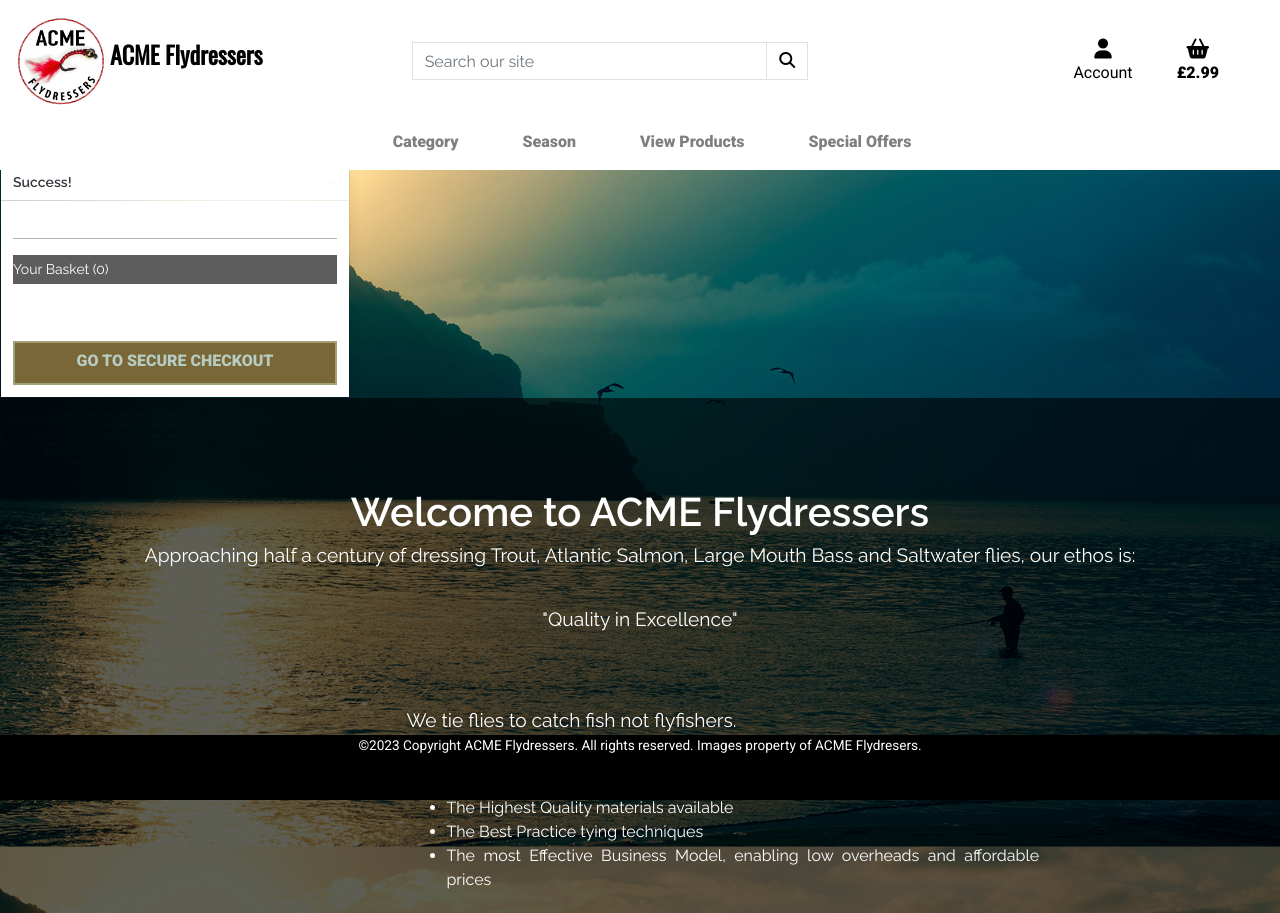
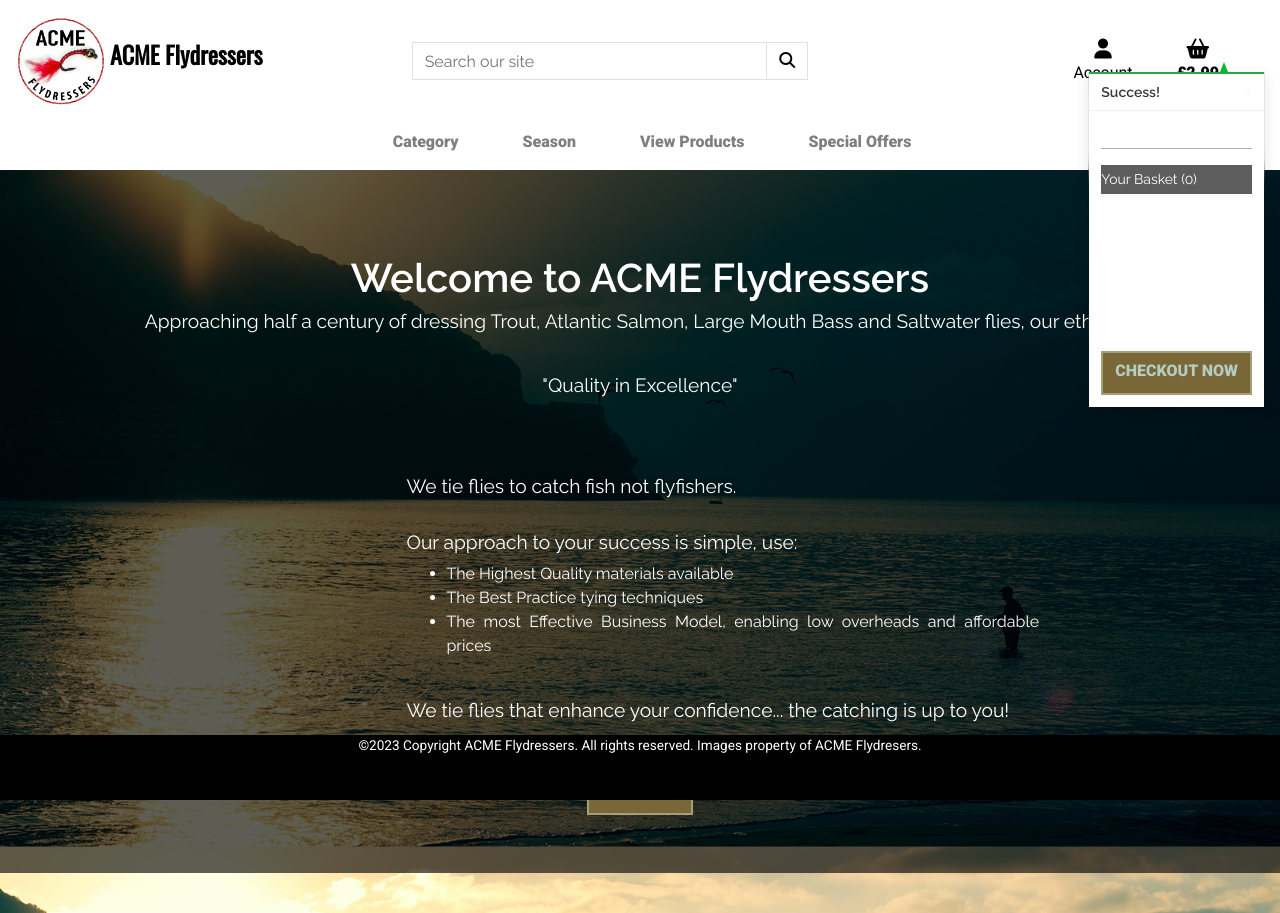
Before and after one commit to wendybovill/acme-flyfishers, a Django app: page / in a window 1280 px wide. Shown: the top 913 px of the page. Run offline with Django 3.2, Linux system fonts and the light colour scheme; tables that the repository leaves empty hold one stand-in row (values such as "Sample post"); one stand-in notice (Sample message) is shown; some libraries are stand-ins or nearby versions.

Commit message:
adding toasts and css to base files

```diff
--- /dev/null
+++ b/static/css/toast.css
@@ -0,0 +1,69 @@
+.basket-toast-wrapper {
+    height: 100px;
+    overflow-x: hidden;
+    overflow-y: auto;
+}
+
+/* CSS-tricks https://css-tricks.com/snippets/css/css-triangle/ */
+.arrow-up {
+    width: 0;
+    height: 0;
+    border-left: 4px solid transparent;
+    border-right: 4px solid transparent;
+    border-bottom: 10px solid black;
+    position: absolute;
+    top: -10px;
+    right: 36px;
+}
+
+/* PRIMARY CLASSES FROM BOOTSTRAP */
+
+.message-container {
+    position: fixed;
+    top: 72px;
+    right: 15px;
+    z-index: 99999999999;
+}
+
+.custom-toast {
+    overflow: visible;
+}
+
+.toast-capper {
+    height: 2px;
+}
+
+
+
+/* ADDITIONAL HELPER CLASSES FROM BOOTSTRAP */
+.arrow-primary {
+    border-bottom-color: #006eff !important;
+}
+
+.arrow-secondary {
+    border-bottom-color: #7a8186 !important;
+}
+
+.arrow-success {
+    border-bottom-color: #06b82f !important;
+}
+
+.arrow-danger {
+    border-bottom-color: #dd0016 !important;
+}
+
+.arrow-warning {
+    border-bottom-color: #ff6a07 !important;
+}
+
+.arrow-info {
+    border-bottom-color: #3590c5 !important;
+}
+
+.arrow-light {
+    border-bottom-color: #f8f9fa !important;
+}
+
+.arrow-dark {
+    border-bottom-color: #343a40 !important;
+}
--- a/templates/base.html
+++ b/templates/base.html
@@ -16,7 +16,9 @@
     <link href="https://fonts.googleapis.com/css2?family=Raleway:ital,wght@0,300;0,400;0,600;1,400&display=swap" rel="stylesheet">
     <link href="https://fonts.googleapis.com/css2?family=Roboto:ital,wght@0,100;0,300;0,400;0,500;0,900;1,300;1,400&display=swap" rel="stylesheet">
     <link rel="stylesheet" href="https://fonts.googleapis.com/css?family=Oswald&display=swap">
-    <link rel="stylesheet" href="{% static 'css/base.css' %}"> {% endblock %}
+    <link rel="stylesheet" href="{% static 'css/base.css' %}">
+    <link rel="stylesheet" href="{% static 'css/toast.css' %}">
+    {% endblock %}
     {% block more_css %} {% endblock %}
     {% block corejs %}
     <script src="https://kit.fontawesome.com/e55fb01ad9.js" crossorigin="anonymous"></script>
--- a/templates/includes/toasts/toast_success.html
+++ b/templates/includes/toasts/toast_success.html
@@ -16,7 +16,7 @@
         </div>
         {% if total and not on_profile_page %}
         <p class="logo-font bg-black text-white py-1">Your Basket ({{ product_count }})</p>
-        <div class="basket-notification-wrapper">
+        <div class="basket-toast-wrapper">
             {% for item in basket_items %}
             <div class="row">
                 <div class="col-3 my-1">
@@ -28,7 +28,7 @@
                 </div>
                 <div class="col-9">
                     <p class="my-0"><strong>{{ item.product.name }}</strong></p>
-                    <p class="my-0 small text-muted">Qty: {{ item.quantity }}</p>
+                    <p class="my-0 small text-muted">Quantity: {{ item.quantity }}</p>
                 </div>
             </div>
             {% endfor %}
@@ -42,7 +42,7 @@
                     </p>
                 </strong>
                 <a href="{% url 'view_basket' %}" class="btn red-btn btn-block rounded-0">
-                    <span class="text-uppercase">Go To Secure Checkout</span>
+                    <span class="text-uppercase">Checkout Now</span>
                 </a>
             </div>
         </div>
```
Also changed, not shown: templates/includes/toasts/toast_error.html (added, +13 -0 lines), templates/includes/toasts/toast_info.html (added, +13 -0 lines), basket/templatetags/__init__.py (added).
